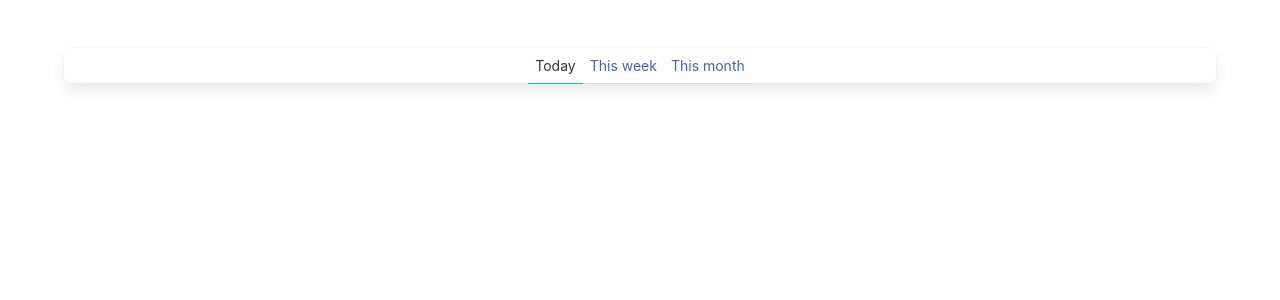
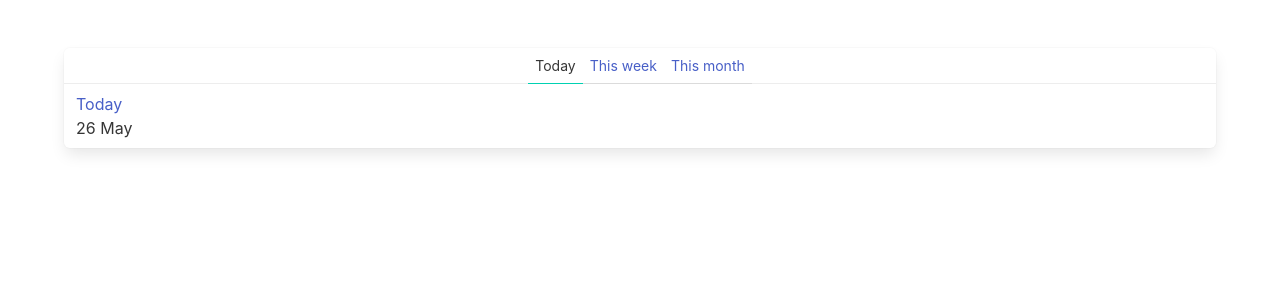
Before and after one commit to trungnd19/vue-markdown, a Vue app: page / in a window 1280 px wide. Shown: the top 300 px of the page. Built offline with nearby package versions, Linux system fonts and the light colour scheme.

Commit message:
feat: finish section 1

```diff
--- a/src/components/Timeline.vue
+++ b/src/components/Timeline.vue
@@ -1,23 +1,57 @@
 <template>
-    <nav class="is-primary panel">
-        <span class="panel-tabs">
-            <a v-for="period of periods" :key="period" @click="selectPeriod(period)"
-            :class="{ 'is-active': period === selectedPeriod}">{{ period }}</a>
-        </span>
-    </nav>
+  <nav class="is-primary panel">
+    <span class="panel-tabs">
+      <a
+        v-for="period of periods"
+        :key="period"
+        @click="selectPeriod(period)"
+        :class="{ 'is-active': period === selectedPeriod }"
+        >{{ period }}</a
+      >
+    </span>
+    <TimelineItem
+      v-for="postItem of posts"
+      :post="postItem"
+      :key="postItem.id"
+    ></TimelineItem>
+  </nav>
 </template>
 
 <script setup lang="ts">
-import { ref } from 'vue';
+import { computed, ref } from "vue";
+import { TimelinePost, thisMonth, thisWeek, today } from "../posts";
+import { DateTime } from "luxon";
+import TimelineItem from "./TimelineItem.vue";
 
-const periods = ["Today", "This week", "This month"] as const
-type Period = typeof periods[number]
+const periods = ["Today", "This week", "This month"] as const;
+type Period = (typeof periods)[number];
 
-const selectedPeriod = ref<Period>("Today")
+const selectedPeriod = ref<Period>("Today");
 
 function selectPeriod(period: Period) {
-    selectedPeriod.value = period
+  selectedPeriod.value = period;
 }
+
+const posts = computed<TimelinePost[]>(() => {
+  return [today, thisWeek, thisMonth]
+    .map((post) => {
+      return {
+        ...post,
+        created: DateTime.fromISO(post.created),
+      };
+    })
+    .filter((post) => {
+      if (selectedPeriod.value === "Today") {
+        return post.created >= DateTime.now().minus({ day: 1 });
+      }
+
+      if (selectedPeriod.value === "This week") {
+        return post.created >= DateTime.now().minus({ week: 1 });
+      }
+
+      return post;
+    });
+});
 </script>
 
 <style scoped></style>
--- /dev/null
+++ b/src/components/TimelineItem.vue
@@ -0,0 +1,18 @@
+<template>
+    <a class="panel-block is-flex is-flex-direction-column is-align-items-flex-start">
+        <a>{{ post.title }}</a>
+        <div>{{ post.created.toFormat("d MMM") }}</div>
+    </a>
+</template>
+
+<script setup lang="ts">
+import { TimelinePost } from '../posts';
+
+defineProps<{
+    post: TimelinePost
+}>()
+
+
+</script>
+
+<style scoped></style>
--- /dev/null
+++ b/src/posts.ts
@@ -0,0 +1,29 @@
+import { DateTime } from "luxon"
+
+export interface Post {
+    id: string
+    title: string
+    created: string
+}
+
+export interface TimelinePost extends Omit<Post, "created"> {
+    created: DateTime
+}
+
+export const today: Post = {
+    id: "1",
+    title: "Today",
+    created: DateTime.now().toISO()
+}
+
+export const thisWeek: Post = {
+    id: "2",
+    title: "This week",
+    created: DateTime.now().minus({days: 5}).toISO()
+}
+
+export const thisMonth: Post = {
+    id: "3",
+    title: "This month",
+    created: DateTime.now().minus({weeks: 3}).toISO()
+}
```
